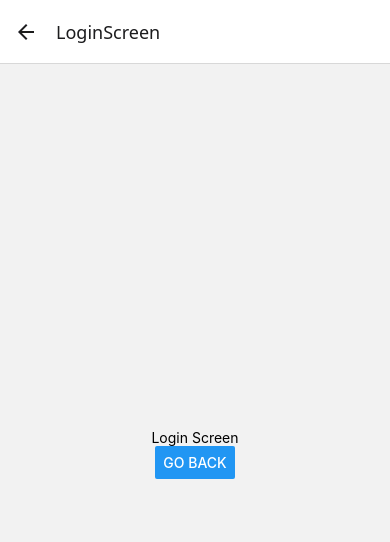
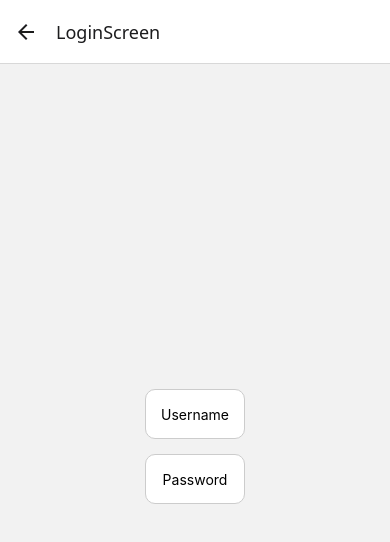
Before and after one commit to timf34/AdvancedSoftwareEngineering-Group3, a React Native app in the folder client/: screen /LoginScreen in a window 390 px wide. Shown: the top 542 px of the page. Built offline with nearby package versions, Linux system fonts and the light colour scheme.

Commit message:
username and password

```diff
--- a/client/LogIn.js
+++ b/client/LogIn.js
@@ -1,14 +1,61 @@
 import * as React from 'react';
+import {useState} from 'react';
 import {NavigationContainer} from '@react-navigation/native';
 import {createNativeStackNavigator} from '@react-navigation/native-stack';
-import { StyleSheet, View, Button, TouchableOpacity, Text } from 'react-native';
+import { StyleSheet, View, SafeAreaView, TextInput, Button, TouchableOpacity, Text } from 'react-native';
 
 
 export default function LoginScreen({navigation}) {
+  const [username, setUsername] = useState("");
+  const [password, setPassword] = useState("");
+
     return (
         <View style={{ flex: 1, justifyContent: 'center', alignItems: 'center' }}>
-        <Text>Login Screen</Text>
-        <Button title="Go Back" onPress={() => navigation.goBack()} />
+        {/* <Text>Login Screen</Text> */}
+        {/* <Button title="Go Back" onPress={() => navigation.goBack()} /> */}
+
+        <SafeAreaView style={styles.container}>
+            <TextInput
+                placeholder="Username"
+                value={username}
+                onChangeText={(text) => setUsername(text)}
+                // onSubmitEditing={() => alert(`Welcome to ${message}`)}
+                style={styles.TextInput}
+            />
+        </SafeAreaView>
+
+        <SafeAreaView style={styles.container}>
+            <TextInput
+                placeholder="Password"
+                value={password}
+                onChangeText={(text) => setPassword(text)}
+                onSubmitEditing={() => alert(`You have logged in`)}
+                style={styles.TextInput}
+            />
+        </SafeAreaView>
       </View>
     );
   }
+
+const styles = StyleSheet.create({
+  container: {
+    // flex: 1,
+    // backgroundColor: "#fff",
+    alignItems: "center",
+    justifyContent: "center",
+    paddingVertical: 10,
+    paddingHorizontal: 45,
+  },
+  TextInput: {
+    width: 100, // Makes both inputs the same width
+    height: 50, // Sets identical height for both inputs
+    backgroundColor: '#fff',
+    borderColor: '#ccc', // Light gray border
+    borderWidth: 1,
+    borderRadius: 10, // Rounded corners
+    paddingHorizontal: 10, // Adds padding inside the input
+    marginBottom: 15, // Adds space between inputs
+    textAlign: 'center',
+    textAlignVertical: 'center',
+  }
+});
```
